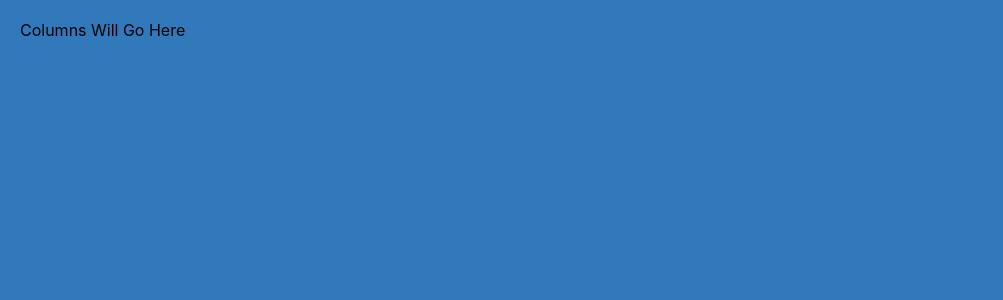
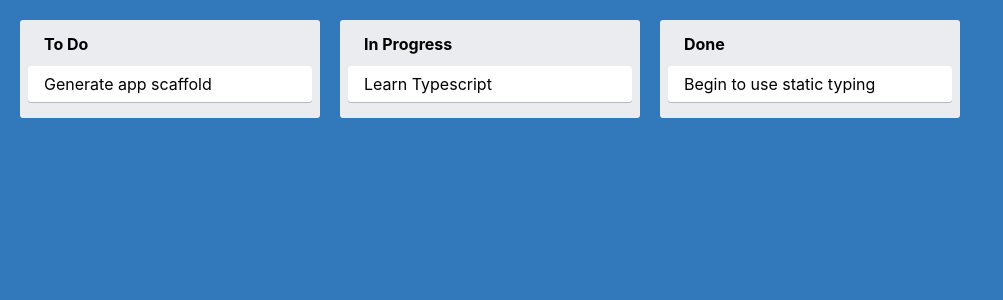
Before and after one commit to Stuartbkushner/trello-clone, a React (Create React App) app: page / in a window 1280 px wide. Shown: the top 300 px of the page, without its empty margins (0-1003 px from the left). Built offline with nearby package versions, Linux system fonts and the light colour scheme.

Commit message:
Rendered everything together

```diff
--- a/src/App.tsx
+++ b/src/App.tsx
@@ -1,11 +1,20 @@
 import * as React from 'react';
-
+import { Card } from './Card';
+import { Column } from './Column';
 import { AppContainer } from './styles';
 
 const App = () => {
   return (
     <AppContainer>
-      Columns Will Go Here
+      <Column text="To Do">
+        <Card text="Generate app scaffold" />
+      </Column>
+      <Column text="In Progress">
+        <Card text="Learn Typescript" />
+      </Column>
+      <Column text="Done">
+        <Card text="Begin to use static typing" />
+      </Column>
     </AppContainer>
   )
 }
--- a/tsconfig.json
+++ b/tsconfig.json
@@ -18,7 +18,7 @@
     "resolveJsonModule": true,
     "isolatedModules": true,
     "noEmit": true,
-    "jsx": "react"
+    "jsx": "react-jsx"
   },
   "include": [
     "src"
```
Also changed, not shown: 1 other file (tests, documents, lock files or other folders).
